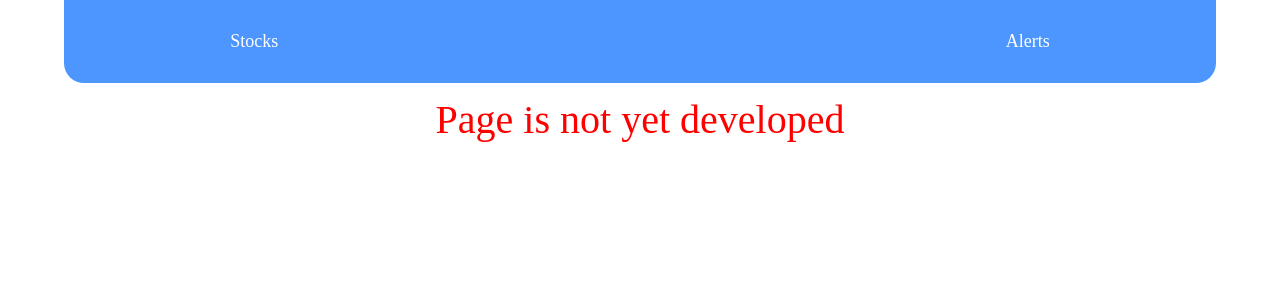
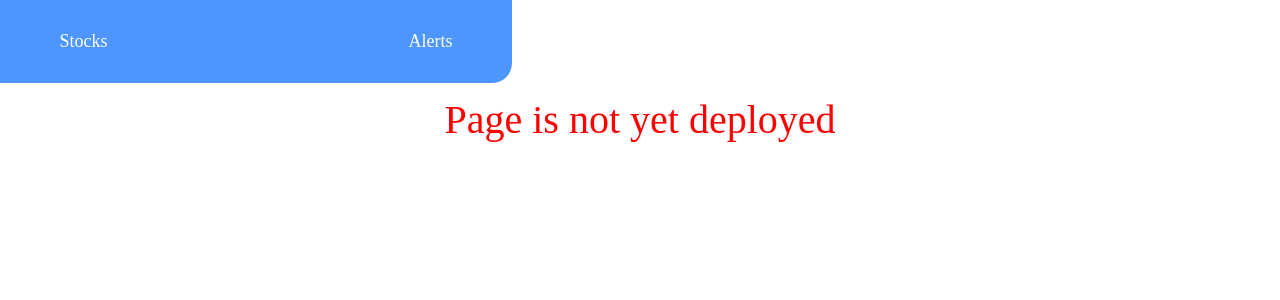
Before and after one commit to elijahquentin/learningReact, a React (Create React App) app in the folder learning-react/: page / in a window 1280 px wide. Both pictures are taken after a click on the button "Screener". Shown: the top 300 px of the page. Built offline with nearby package versions, Linux system fonts and the light colour scheme.

Commit message:
Updates to navbar styling

```diff
--- a/learning-react/src/App.jsx
+++ b/learning-react/src/App.jsx
@@ -3,7 +3,7 @@ import StocksView from './components/StocksView';
 import React, { useState } from 'react';
 
 function OtherView() {
-  return <h1 className="other">Page is not yet developed</h1>;
+  return <h1 className="other">Page is not yet deployed</h1>;
 }
 
 function App() {
--- a/learning-react/src/index.css
+++ b/learning-react/src/index.css
@@ -5,12 +5,11 @@
 
 .navbar {
   background-color: var(--navbar);
-  width: 90vw;
+  width: 40vw;
   margin-bottom: 1vw;
-  margin-left: auto;
+  margin-left: 0;
   margin-right: auto;
   border-bottom-right-radius: 20px;
-  border-bottom-left-radius: 20px;
 }
 
 .nav-button.active {
```
